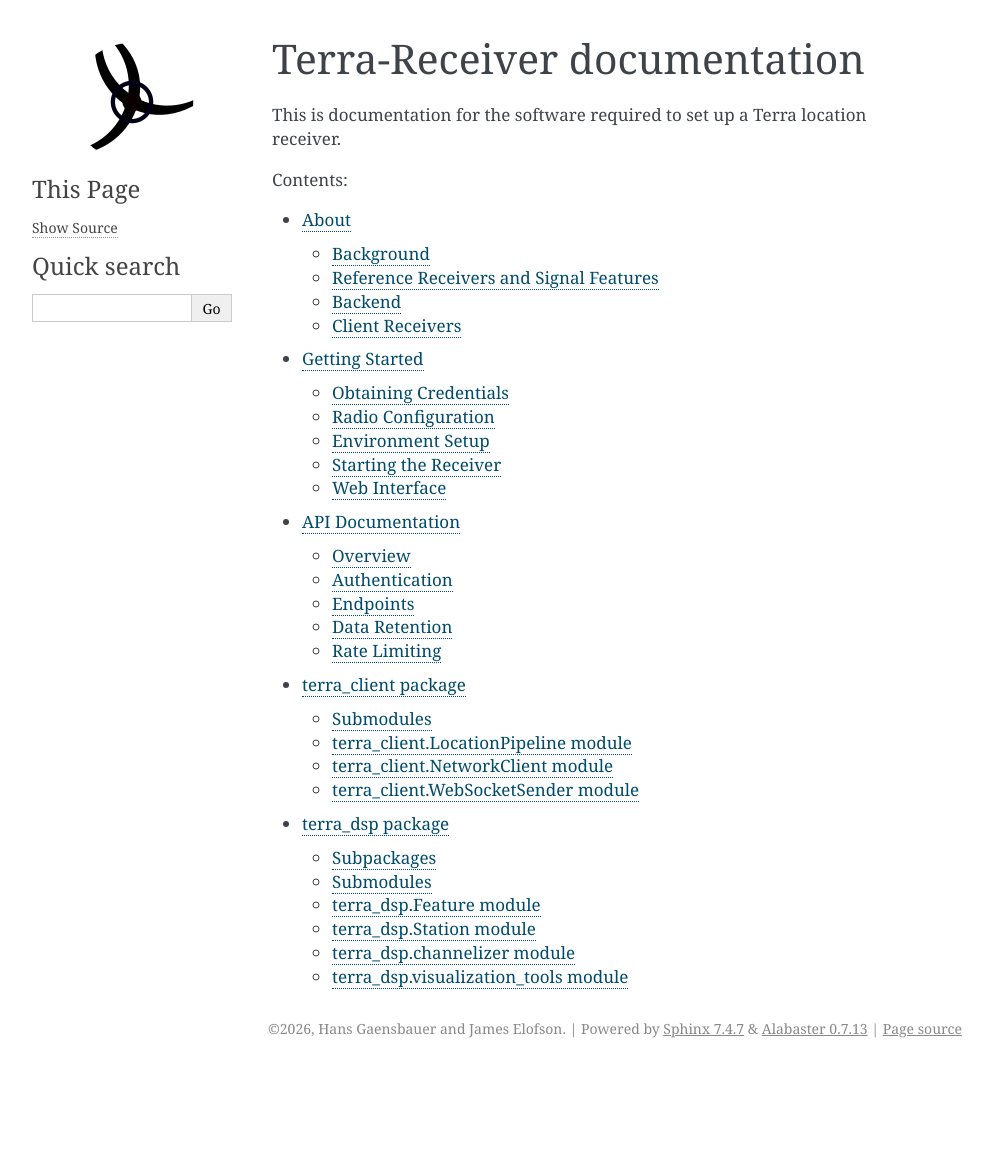
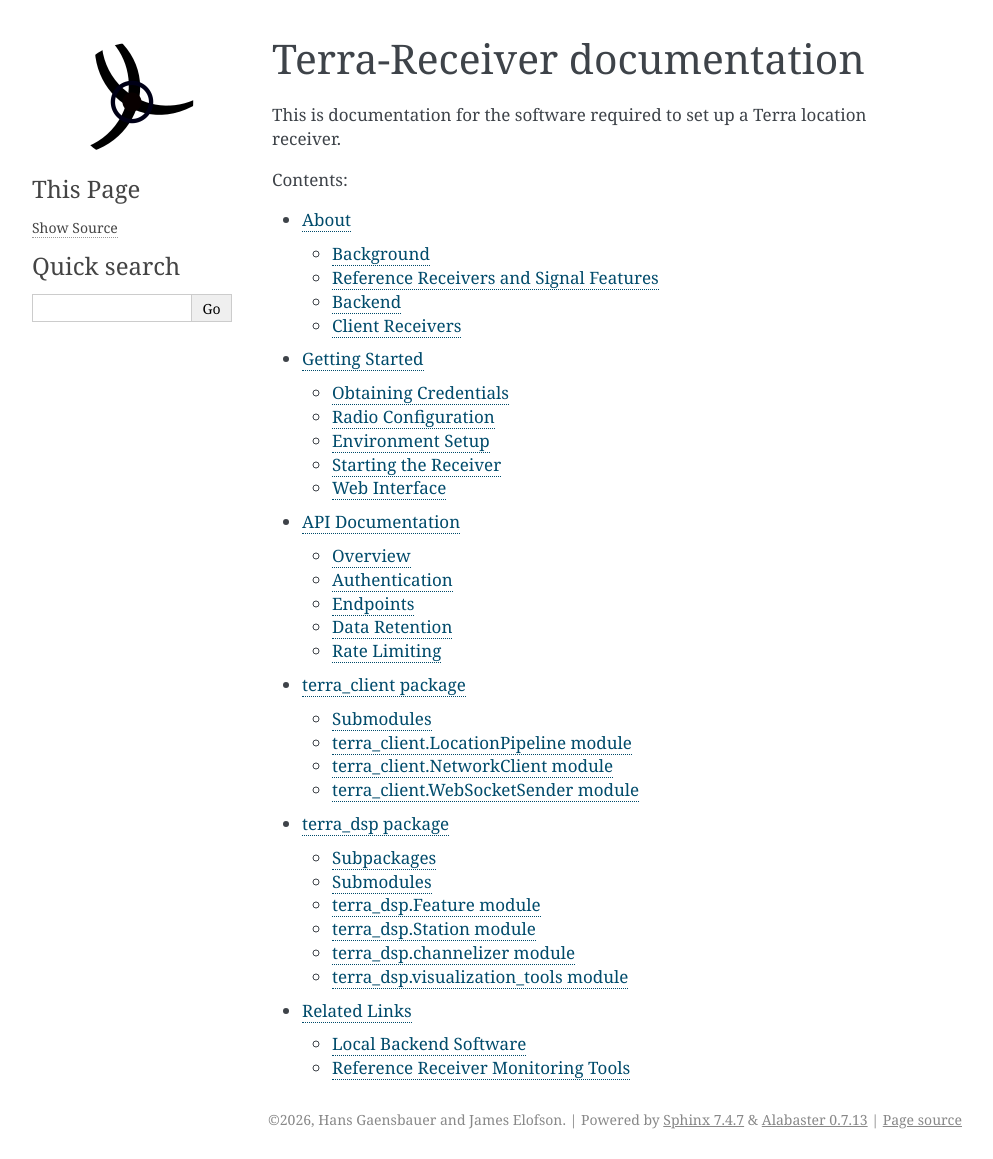
Before and after one commit to hansgaensbauer/Terra-Receiver, a Sphinx documentation site: the page built from docs/index.rst, in a window 1280 px wide. Shown: the whole page, without its empty margins (148-1141 px from the left). Built offline with Sphinx 7.4.7, drawn with Linux system fonts in a browser that asks for light colours; before the commit the page ends 1068 px from its top, so only the background shows below that.

Commit message:
Add LO offset comment to getting started

```diff
--- a/docs/getting_started.rst
+++ b/docs/getting_started.rst
@@ -80,6 +80,11 @@
 :chunk_length: The computer-side buffer size for RF data.
 :source_kwargs: Keyword arguments to be passed to the radio constructor. These will depend on the radio.
 
+
+Some radios have local oscillators that are so far from the correct frequency that they will not be
+able to correct for it automatically. It is possible to override the initial LO offset parameter in
+LocationPipeline for a specific radio.
+
 Environment Setup
 -----------------
 We highly recommend using a .env file to configure the receiver. A good starting point contains the following:
--- a/docs/index.rst
+++ b/docs/index.rst
@@ -18,3 +18,4 @@
    api
    terra_client
    terra_dsp
+   related_links
--- /dev/null
+++ b/docs/related_links.rst
@@ -0,0 +1,10 @@
+Related Links
+=============
+
+Local Backend Software
+----------------------
+Provided by James Elofson
+
+Reference Receiver Monitoring Tools
+-----------------------------------
+Provided by James Elofson
```
